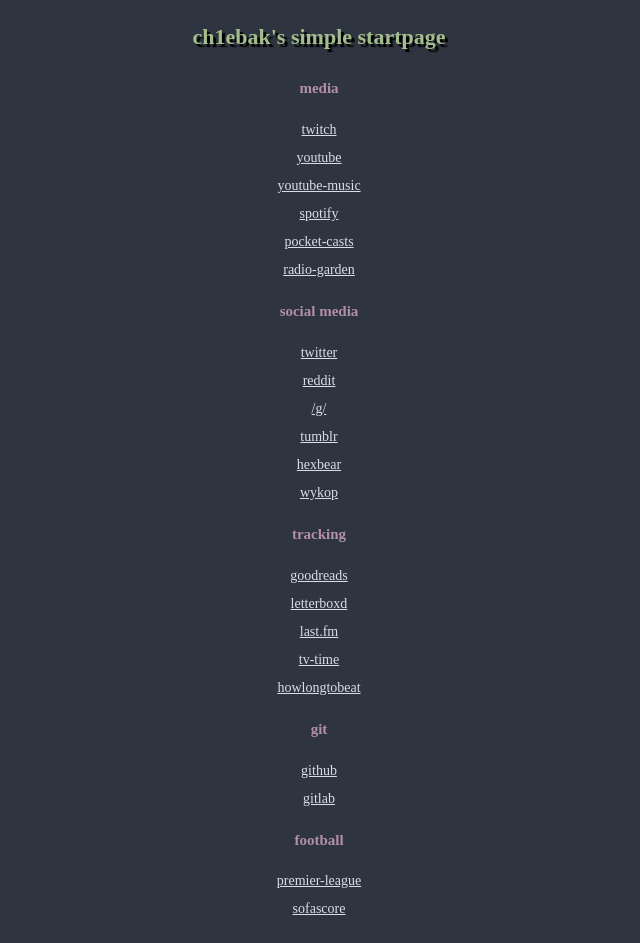
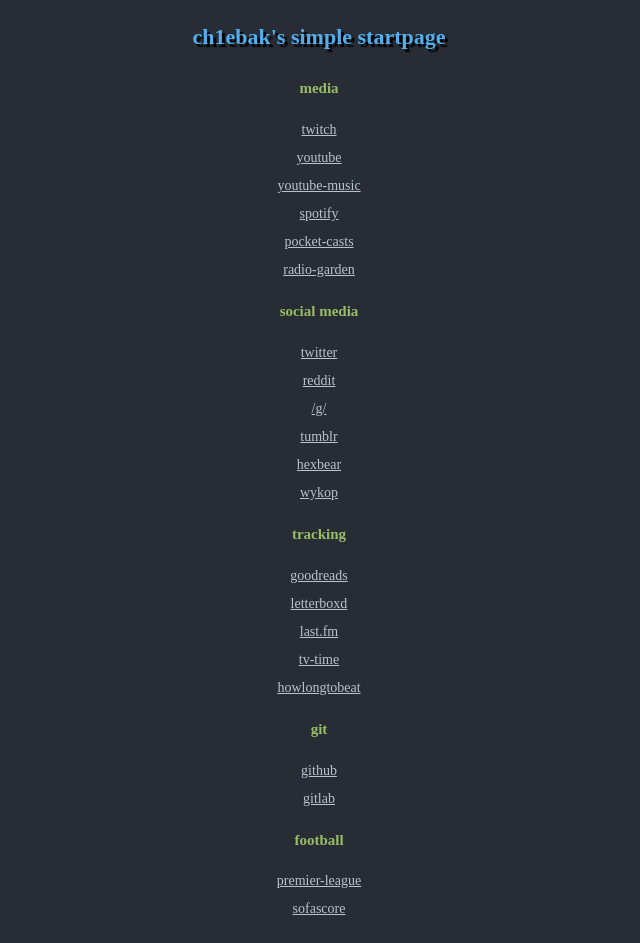
Before and after one commit to ch1ebak/ch1ebak.github.io, a plain HTML site: page index.html in a window 1280 px wide. Shown: the whole page, without its empty margins (321-961 px from the left). Drawn offline with Linux system fonts and the light colour scheme.

Commit message:
Add files via upload

```diff
--- a/index.html
+++ b/index.html
@@ -9,7 +9,8 @@
      <link href="https://fonts.googleapis.com/css2?family=JetBrains+Mono&display=swap" rel="stylesheet">
      <!-- <link href="assets/style-dracula.css" rel="stylesheet" /> -->
      <!-- <link href="assets/style-gruvbox.css" rel="stylesheet" /> -->
-     <link href="assets/style-nord.css" rel="stylesheet" />
+     <!-- <link href="assets/style-nord.css" rel="stylesheet" /> -->
+     <link href="assets/style-onedark.css" rel="stylesheet" />
      <!-- <link href="assets/style-solarized.css" rel="stylesheet" /> -->
      <style>
        body {
```
